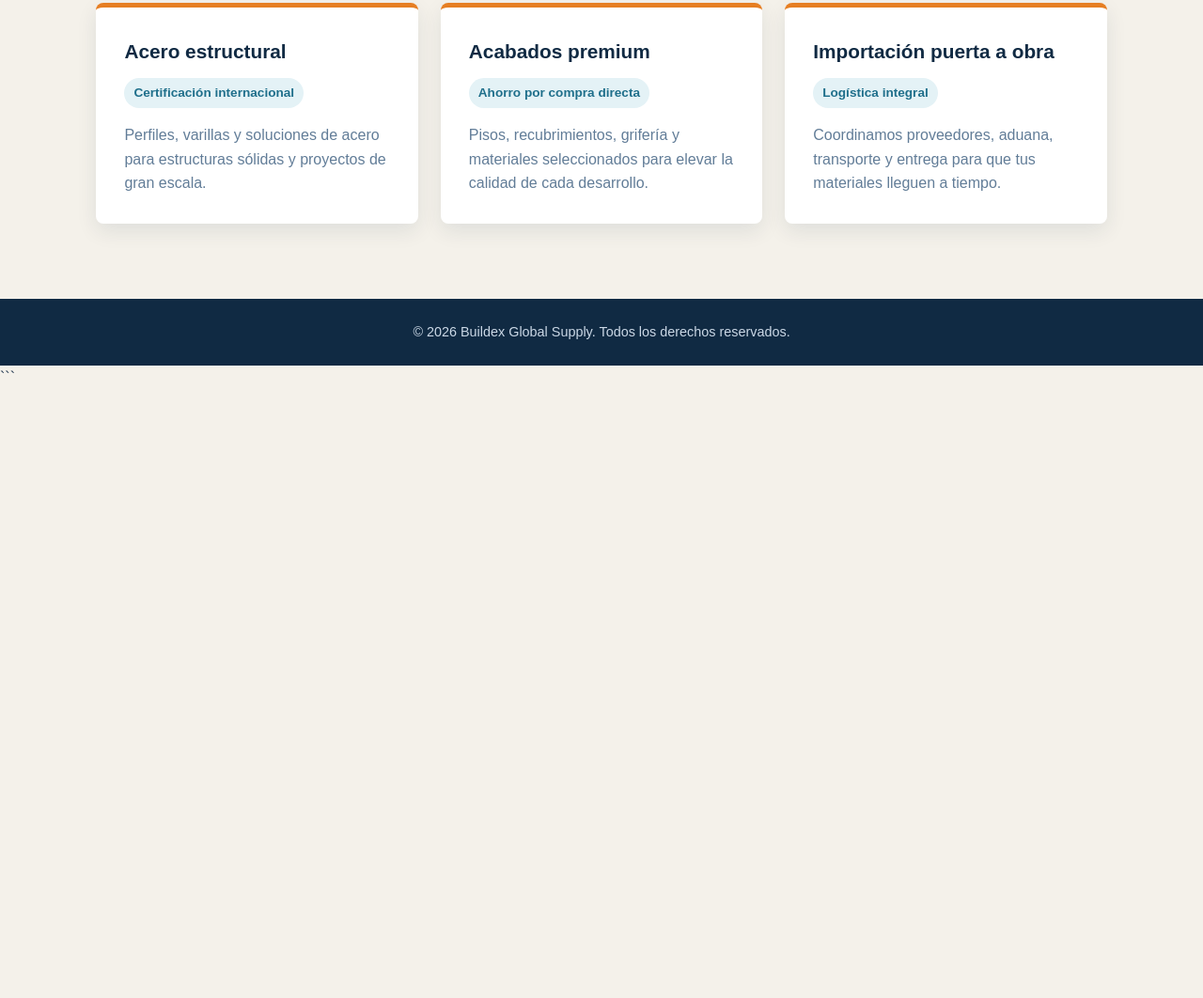
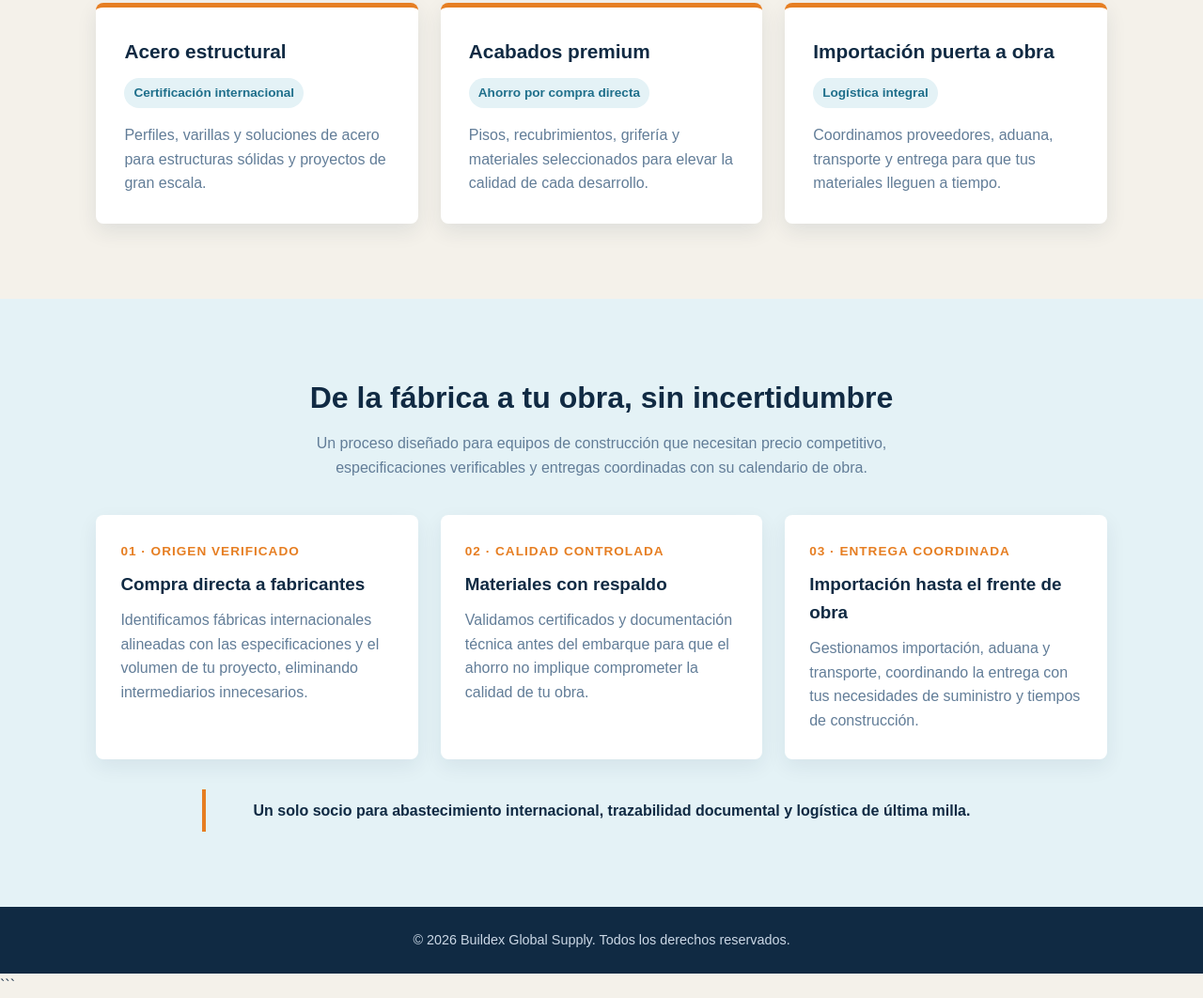
Before and after one commit to acharjoseph/BuildexGlobalSupply, a plain HTML site: page index.html in a window 1280 px wide. Shown: the part 865-1927 px from the top of the page at 94% size. Before the commit the page ends 1279 px from the top, so only its background shows below. Drawn offline with Linux system fonts and the light colour scheme.

Commit message:
Update index.html

```diff
--- a/index.html
+++ b/index.html
@@ -121,7 +121,8 @@
       transform: translateY(-2px);
     }
 
-    .products {
+    .products,
+    .process {
       padding: 80px 8%;
     }
 
@@ -137,11 +138,14 @@
       margin-bottom: 10px;
     }
 
-    .section-heading p {
+    .section-heading p,
+    .card p:last-child,
+    .process-step p {
       color: var(--muted);
     }
 
-    .card-grid {
+    .card-grid,
+    .process-grid {
       display: grid;
       grid-template-columns: repeat(3, 1fr);
       gap: 24px;
@@ -157,7 +161,8 @@
       box-shadow: 0 8px 22px rgba(16, 42, 67, 0.09);
     }
 
-    .card h3 {
+    .card h3,
+    .process-step h3 {
       color: var(--navy);
       font-size: 1.3rem;
       margin-bottom: 12px;
@@ -174,8 +179,48 @@
       margin-bottom: 16px;
     }
 
-    .card p:last-child {
-      color: var(--muted);
+    .process {
+      background: #e4f2f6;
+    }
+
+    .process-inner {
+      max-width: 1180px;
+      margin: 0 auto;
+    }
+
+    .process .section-heading {
+      margin-bottom: 38px;
+    }
+
+    .process-step {
+      background: var(--white);
+      border-radius: 8px;
+      padding: 28px 26px;
+      box-shadow: 0 8px 22px rgba(16, 42, 67, 0.07);
+    }
+
+    .step-number {
+      display: block;
+      color: var(--orange);
+      font-size: 0.85rem;
+      font-weight: 800;
+      letter-spacing: 1px;
+      margin-bottom: 9px;
+    }
+
+    .process-step h3 {
+      font-size: 1.18rem;
+      margin-bottom: 10px;
+    }
+
+    .process-note {
+      border-left: 4px solid var(--orange);
+      color: var(--navy);
+      font-weight: 700;
+      max-width: 850px;
+      margin: 32px auto 0;
+      padding: 10px 0 10px 18px;
+      text-align: center;
     }
 
     footer {
@@ -196,12 +241,14 @@
       }
 
       .hero,
-      .products {
+      .products,
+      .process {
         padding-left: 6%;
         padding-right: 6%;
       }
 
-      .card-grid {
+      .card-grid,
+      .process-grid {
         grid-template-columns: 1fr;
       }
     }
@@ -270,6 +317,47 @@
         </article>
       </div>
     </section>
+
+    <section class="process" id="proceso">
+      <div class="process-inner">
+        <div class="section-heading">
+          <h2>De la fábrica a tu obra, sin incertidumbre</h2>
+          <p>
+            Un proceso diseñado para equipos de construcción que necesitan precio competitivo, especificaciones verificables y entregas coordinadas con su calendario de obra.
+          </p>
+        </div>
+
+        <div class="process-grid">
+          <article class="process-step">
+            <span class="step-number">01 · ORIGEN VERIFICADO</span>
+            <h3>Compra directa a fabricantes</h3>
+            <p>
+              Identificamos fábricas internacionales alineadas con las especificaciones y el volumen de tu proyecto, eliminando intermediarios innecesarios.
+            </p>
+          </article>
+
+          <article class="process-step">
+            <span class="step-number">02 · CALIDAD CONTROLADA</span>
+            <h3>Materiales con respaldo</h3>
+            <p>
+              Validamos certificados y documentación técnica antes del embarque para que el ahorro no implique comprometer la calidad de tu obra.
+            </p>
+          </article>
+
+          <article class="process-step">
+            <span class="step-number">03 · ENTREGA COORDINADA</span>
+            <h3>Importación hasta el frente de obra</h3>
+            <p>
+              Gestionamos importación, aduana y transporte, coordinando la entrega con tus necesidades de suministro y tiempos de construcción.
+            </p>
+          </article>
+        </div>
+
+        <p class="process-note">
+          Un solo socio para abastecimiento internacional, trazabilidad documental y logística de última milla.
+        </p>
+      </div>
+    </section>
   </main>
 
   <footer id="contacto">
```
